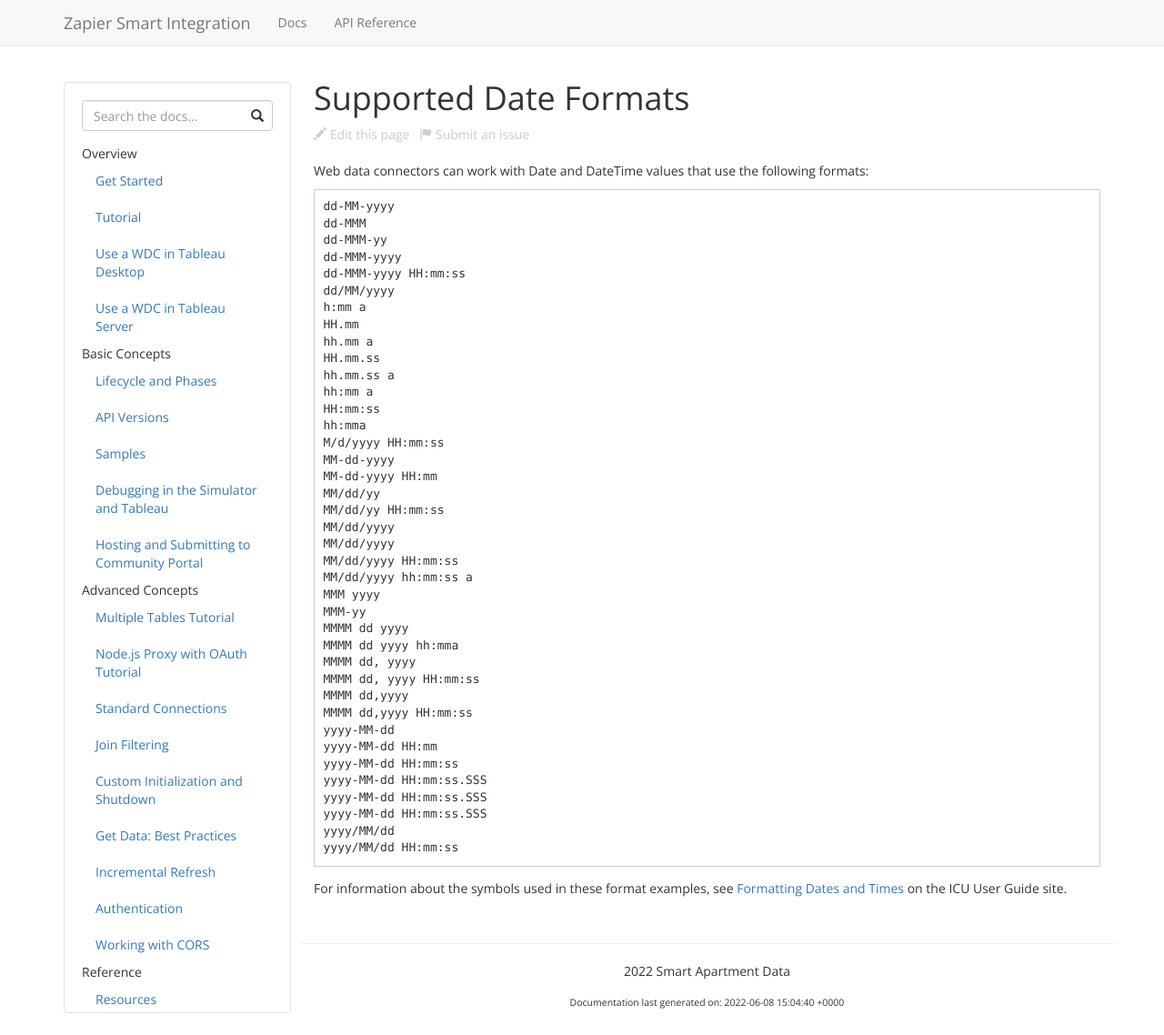
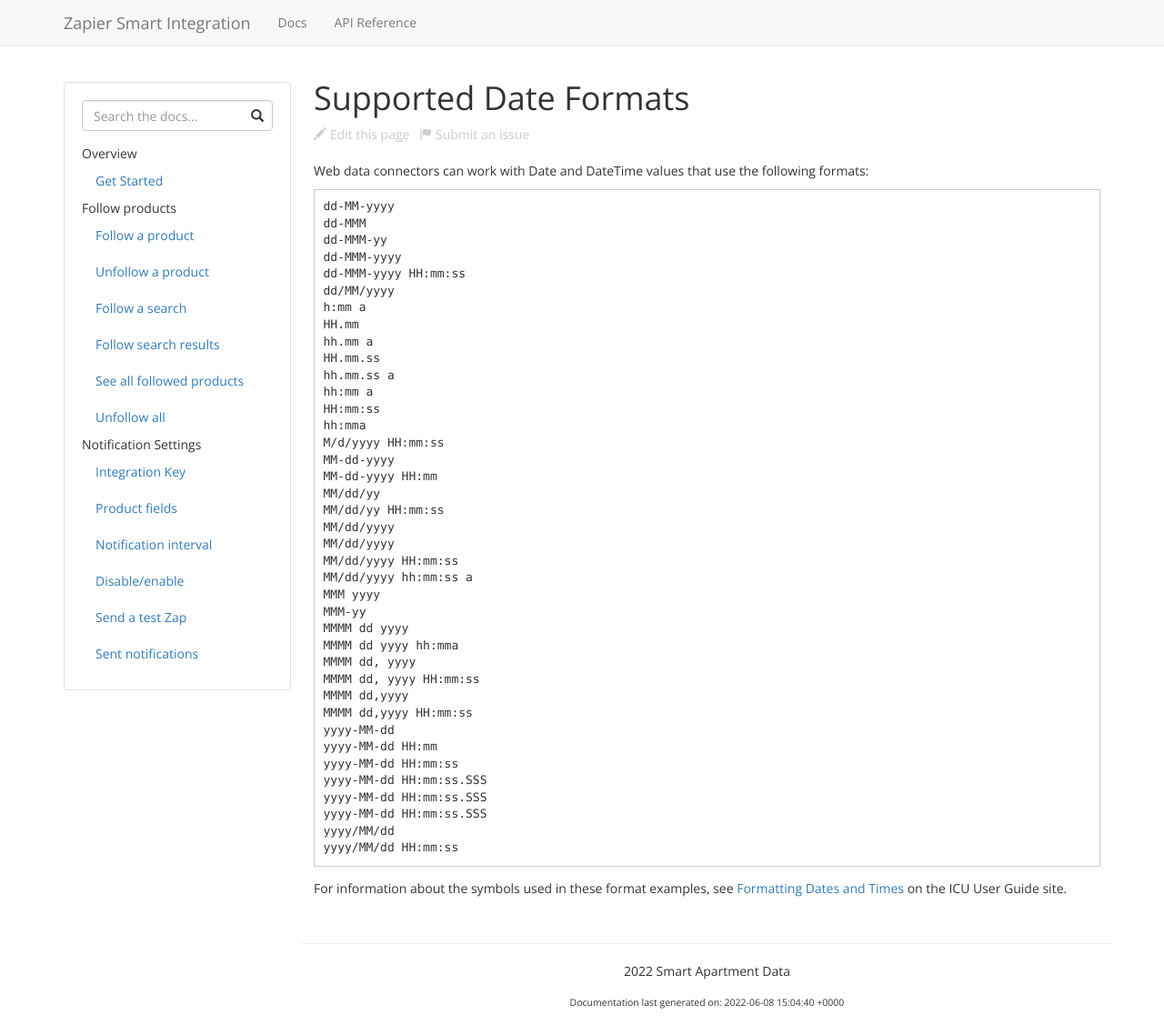
Before and after one commit to b4blue/b4blue.github.io, a Jekyll site: the page built from docs/wdc_ref_date_formats.md, in a window 1280 px wide and 1138 px high. Shown: the whole window at 91% size. Built offline with Jekyll 4.4.1, drawn with Linux system fonts in a browser that asks for light colours; nearby versions of some CDN libraries.

Commit message:
Changed navigation

```diff
--- a/_includes/docs_menu.html
+++ b/_includes/docs_menu.html
@@ -5,77 +5,45 @@
         <li>
             <a href="{{ site.baseurl }}/docs/index.html">Get Started</a>
         </li>
+
+        <li class="nav-header">Follow products</li>
         <li>
-            <a href="{{ site.baseurl }}/docs/wdc_tutorial.html">Tutorial</a>
+            <a href="{{ site.baseurl }}/docs/wdc_phases.html">Follow a product</a>
         </li>
         <li>
-            <a href="{{ site.baseurl }}/docs/wdc_use_in_tableau.html">Use a WDC in Tableau Desktop</a>
+            <a href="{{ site.baseurl }}/docs/wdc_library_versions.html">Unfollow a product</a>
         </li>
-		<li>
-            <a href="{{ site.baseurl }}/docs/wdc_use_in_server.html">Use a WDC in Tableau Server</a>
+        <li>
+            <a href="{{ site.baseurl }}/docs/wdc_samples.html">Follow a search</a>
+        </li>
+        <li>
+            <a href="{{ site.baseurl }}/docs/wdc_debugging.html">Follow search results</a>
+        </li>
+        <li>
+            <a href="{{ site.baseurl }}/docs/wdc_hosting_and_submissions.html">See all followed products</a>
+        </li>
+        <li>
+            <a href="{{ site.baseurl }}/docs/wdc_hosting_and_submissions.html">Unfollow all</a>
         </li>
 
-        <li class="nav-header">Basic Concepts</li>
+        <li class="nav-header">Notification Settings</li>
         <li>
-            <a href="{{ site.baseurl }}/docs/wdc_phases.html">Lifecycle and Phases</a>
+            <a href="{{ site.baseurl }}/docs/wdc_multi_table_tutorial.html">Integration Key</a>
         </li>
         <li>
-            <a href="{{ site.baseurl }}/docs/wdc_library_versions.html">API Versions</a>
+            <a href="{{ site.baseurl }}/docs/wdc_oauth_tutorial.html">Product fields</a>
         </li>
         <li>
-            <a href="{{ site.baseurl }}/docs/wdc_samples.html">Samples</a>
+            <a href="{{ site.baseurl }}/docs/wdc_standard_connections.html">Notification interval</a>
         </li>
         <li>
-            <a href="{{ site.baseurl }}/docs/wdc_debugging.html">Debugging in the Simulator and Tableau</a>
+            <a href="{{ site.baseurl }}/docs/wdc_join_filtering.html">Disable/enable</a>
         </li>
         <li>
-            <a href="{{ site.baseurl }}/docs/wdc_hosting_and_submissions.html">Hosting and Submitting to Community Portal</a>
-        </li>
-
-        <li class="nav-header">Advanced Concepts</li>
-        <li>
-            <a href="{{ site.baseurl }}/docs/wdc_multi_table_tutorial.html">Multiple Tables Tutorial</a>
+            <a href="{{ site.baseurl }}/docs/wdc_custom_init_and_shutdown.html">Send a test Zap</a>
         </li>
         <li>
-            <a href="{{ site.baseurl }}/docs/wdc_oauth_tutorial.html">Node.js Proxy with OAuth Tutorial</a>
+            <a href="{{ site.baseurl }}/docs/wdc_get_data.html">Sent notifications</a>
         </li>
-        <li>
-            <a href="{{ site.baseurl }}/docs/wdc_standard_connections.html">Standard Connections</a>
-        </li>
-        <li>
-            <a href="{{ site.baseurl }}/docs/wdc_join_filtering.html">Join Filtering</a>
-        </li>
-        <li>
-            <a href="{{ site.baseurl }}/docs/wdc_custom_init_and_shutdown.html">Custom Initialization and Shutdown</a>
-        </li>
-        <li>
-            <a href="{{ site.baseurl }}/docs/wdc_get_data.html">Get Data: Best Practices</a>
-        </li>
-        <li>
-            <a href="{{ site.baseurl }}/docs/wdc_incremental_refresh.html">Incremental Refresh</a>
-        </li>
-        <li>
-            <a href="{{ site.baseurl }}/docs/wdc_authentication.html">Authentication</a>
-        </li>
-        <li>
-            <a href="{{ site.baseurl }}/docs/wdc_cors.html">Working with CORS</a>
-        </li>
-
-        <li class="nav-header">Reference</li>
-        <li>
-            <a href="{{ site.baseurl }}/docs/wdc_resources.html">Resources</a>
-        </li>
-        <li>
-            <a href="{{ site.baseurl }}/docs/wdc_ref_date_formats.html">Supported Date Formats</a>
-        </li>
-        <li>
-            <a href="{{ site.baseurl }}/docs/wdc_faq.html">FAQ</a>
-        </li>
-		    <li>
-		    <a href="{{ site.baseurl }}/docs/wdc_upgrade.html">Upgrading from WDC Version 1.x</a>
-        </li>
-        <li>
-		    <a href="{{ site.baseurl }}/docs/wdc_webengine.html">Troubleshoot WDC WebEngine Issues</a>
-		   </li>
     </ul>
 </div>
```
